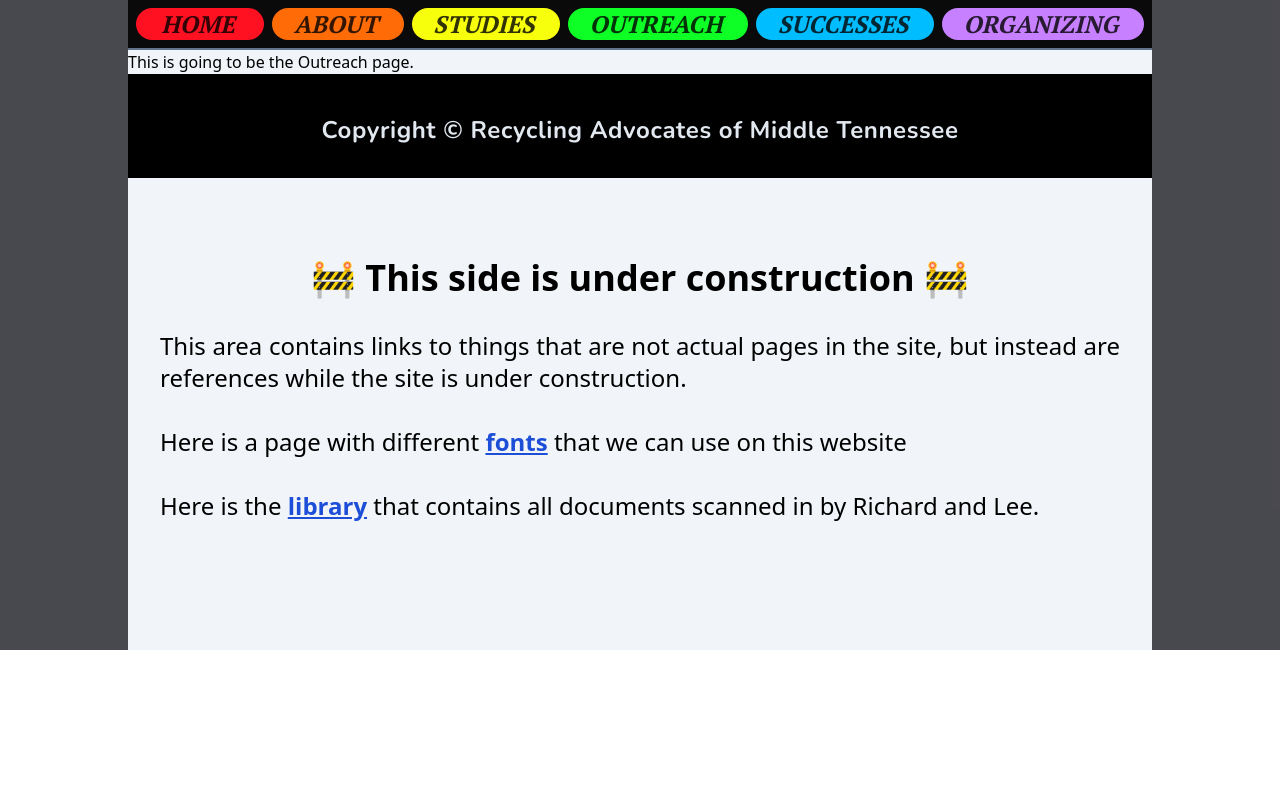
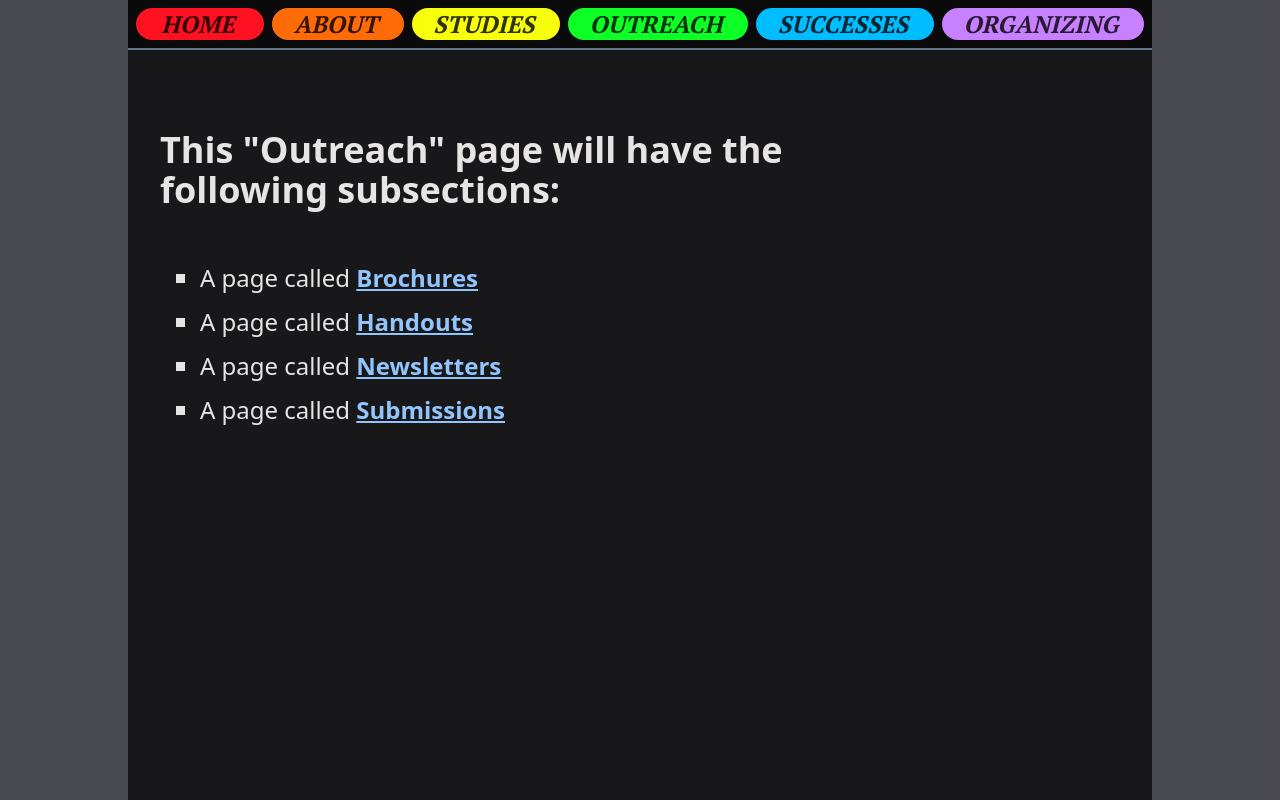
Before and after one commit to Richard-Burd/ram, a Next.js app: page /outreach in a window 1280 px wide. Shown: the top 800 px of the page. Built offline with nearby package versions, Linux system fonts and the light colour scheme; a web font is replaced by a local one.

Commit message:
page outlines added

```diff
--- a/pages/about.js
+++ b/pages/about.js
@@ -1,10 +1,25 @@
 import Link from "next/link";
-import LandingButtons from "../components/LandingButtons";
 
 export default function About() {
   return (
     <div>
-      <div>This is going to be the About page.</div>
+      <div className="rough-draft-page-outline bg-zinc-900 pb-[500px]">
+        <div className=" text-stone-200 mx-8 pt-20 max-w-screen-md">
+          <p className="text-4xl font-semibold mb-10">
+            This "About" page will have the following items:
+          </p>
+          <ul className="mx-6 sm:mx-10 list-square list-outside text-base">
+            <li className="pt-3 text-2xl">John's Bio</li>
+            <li className="pt-3 text-2xl">List of Donors</li>
+            <ul>
+              <li>- Ron McNutt, Davidson County</li>
+              <li>- Ethel Spiller, Davidson County</li>
+              <li>- Sandy Loyd, Davidson County</li>
+              <li>- Dan Sweeton, Davidson County</li>
+            </ul>
+          </ul>
+        </div>
+      </div>
     </div>
   );
 }
--- a/pages/organizing.js
+++ b/pages/organizing.js
@@ -1,7 +1,53 @@
+import Link from "next/link";
+
 export default function Organizing() {
   return (
     <div>
-      <div>This is going to be the Organizing page.</div>
+      <div className="rough-draft-page-outline bg-zinc-900 pb-[500px]">
+        <div className=" text-stone-200 mx-8 pt-20 max-w-screen-md">
+          <p className="text-4xl font-semibold mb-10">
+            This "Organizing" page will have the following subsections:
+          </p>
+          <ul className="mx-6 sm:mx-10 list-square list-outside text-base">
+            <li className="pt-3 text-2xl">
+              A page called{" "}
+              <Link
+                className="text-blue-300 underline font-semibold"
+                href="/contacts"
+              >
+                Contacts
+              </Link>
+            </li>
+            <li className="pt-3 text-2xl">
+              A page called{" "}
+              <Link
+                className="text-blue-300 underline font-semibold"
+                href="/history"
+              >
+                History
+              </Link>
+            </li>
+            <li className="pt-3 text-2xl">
+              A page called{" "}
+              <Link
+                className="text-blue-300 underline font-semibold"
+                href="/legal"
+              >
+                Legal
+              </Link>
+            </li>
+            <li className="pt-3 text-2xl">
+              A page called{" "}
+              <Link
+                className="text-blue-300 underline font-semibold"
+                href="/meetings"
+              >
+                Meetings
+              </Link>
+            </li>
+          </ul>
+        </div>
+      </div>
     </div>
   );
 }
--- a/pages/outreach.js
+++ b/pages/outreach.js
@@ -1,7 +1,53 @@
+import Link from "next/link";
+
 export default function Outreach() {
   return (
     <div>
-      <div>This is going to be the Outreach page.</div>
+      <div className="rough-draft-page-outline bg-zinc-900 pb-[500px]">
+        <div className=" text-stone-200 mx-8 pt-20 max-w-screen-md">
+          <p className="text-4xl font-semibold mb-10">
+            This "Outreach" page will have the following subsections:
+          </p>
+          <ul className="mx-6 sm:mx-10 list-square list-outside text-base">
+            <li className="pt-3 text-2xl">
+              A page called{" "}
+              <Link
+                className="text-blue-300 underline font-semibold"
+                href="/brochures"
+              >
+                Brochures
+              </Link>
+            </li>
+            <li className="pt-3 text-2xl">
+              A page called{" "}
+              <Link
+                className="text-blue-300 underline font-semibold"
+                href="/handouts"
+              >
+                Handouts
+              </Link>
+            </li>
+            <li className="pt-3 text-2xl">
+              A page called{" "}
+              <Link
+                className="text-blue-300 underline font-semibold"
+                href="/newsletters"
+              >
+                Newsletters
+              </Link>
+            </li>
+            <li className="pt-3 text-2xl">
+              A page called{" "}
+              <Link
+                className="text-blue-300 underline font-semibold"
+                href="/submissions"
+              >
+                Submissions
+              </Link>
+            </li>
+          </ul>
+        </div>
+      </div>
     </div>
   );
 }
--- a/pages/studies.js
+++ b/pages/studies.js
@@ -1,10 +1,35 @@
 import Link from "next/link";
-import Document from "../components/Document";
 
 export default function Studies() {
   return (
     <div>
-      <div>This is going to be the Studies page.</div>
+      <div className="rough-draft-page-outline bg-zinc-900 pb-[500px]">
+        <div className=" text-stone-200 mx-8 pt-20 max-w-screen-md">
+          <p className="text-4xl font-semibold mb-10">
+            This "Studies" page will have the following subsections:
+          </p>
+          <ul className="mx-6 sm:mx-10 list-square list-outside text-base">
+            <li className="pt-3 text-2xl">
+              A page called{" "}
+              <Link
+                className="text-blue-300 underline font-semibold"
+                href="/pilots"
+              >
+                Pilots
+              </Link>
+            </li>
+            <li className="pt-3 text-2xl">
+              A page called{" "}
+              <Link
+                className="text-blue-300 underline font-semibold"
+                href="/travels"
+              >
+                Travels
+              </Link>
+            </li>
+          </ul>
+        </div>
+      </div>
     </div>
   );
 }
--- a/tailwind.config.js
+++ b/tailwind.config.js
@@ -20,6 +20,9 @@ module.exports = {
         "gradient-conic":
           "conic-gradient(from 180deg at 50% 50%, var(--tw-gradient-stops))",
       },
+      listStyleType: {
+        square: "square",
+      },
     },
   },
   plugins: [],
```
